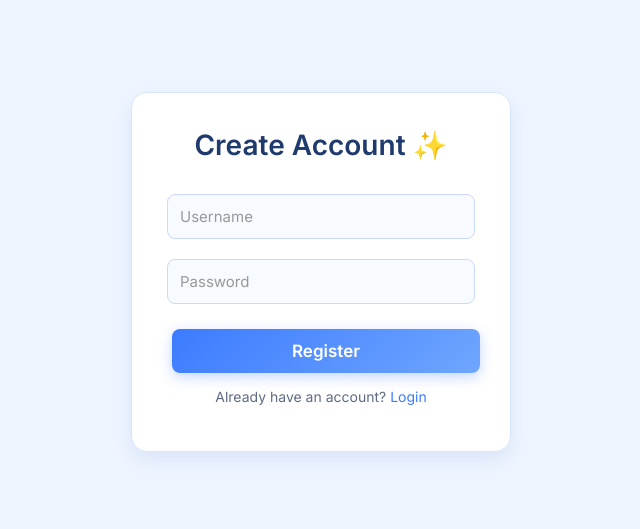
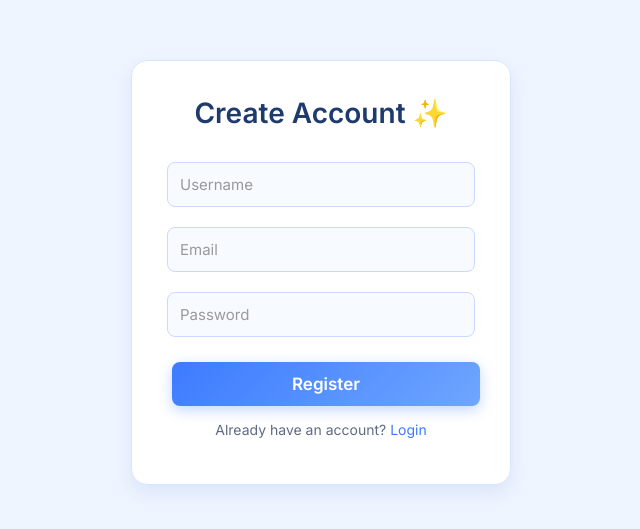
Before and after one commit to aiexplorermml/TalentLink-Mokshitha, a React (Create React App) app in the folder frontend/: page /register in a window 1280 px wide. Shown: the part 127-656 px from the top of the page, without its empty margins (319-959 px from the left). Built offline with nearby package versions, Linux system fonts and the light colour scheme; no server answers.

Commit message:
Update register + role API to use BASE_URL

```diff
--- a/frontend/src/pages-mokshi/Register.js
+++ b/frontend/src/pages-mokshi/Register.js
@@ -6,28 +6,32 @@ import BASE_URL from "../apiConfig";
 
 export default function Register() {
   const [username, setUsername] = useState("");
+  const [email, setEmail] = useState("");
   const [password, setPassword] = useState("");
   const navigate = useNavigate();
 
   const handleRegister = async (e) => {
     e.preventDefault();
 
-    if (!username || !password) {
-      alert("Username & password are required!");
+    if (!username || !email || !password) {
+      alert("All fields are required!");
       return;
     }
 
     try {
       const res = await axios.post(`${BASE_URL}/api/register/`, {
         username,
+        email,
         password,
       });
 
       alert("✅ Registered successfully! Please login now.");
+      localStorage.setItem("registeredUser", username);
+      localStorage.setItem("profileId", res.data.id);
       navigate("/login");
     } catch (error) {
       console.error(error.response?.data || error.message);
-      alert("❌ Registration failed! Try again.");
+      alert("Registration failed! Try again.");
     }
   };
 
@@ -43,6 +47,16 @@ export default function Register() {
             placeholder="Username"
             value={username}
             onChange={(e) => setUsername(e.target.value)}
+            required
+          />
+        </div>
+
+        <div className="input-box-light">
+          <input
+            type="email"
+            placeholder="Email"
+            value={email}
+            onChange={(e) => setEmail(e.target.value)}
             required
           />
         </div>
```
Lines whose indentation alone changed are shown as unchanged.
